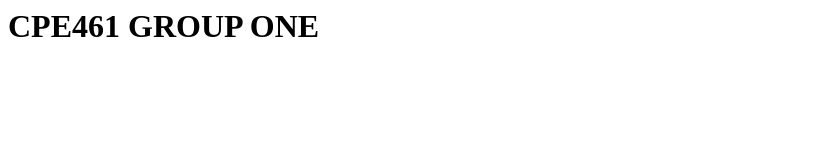
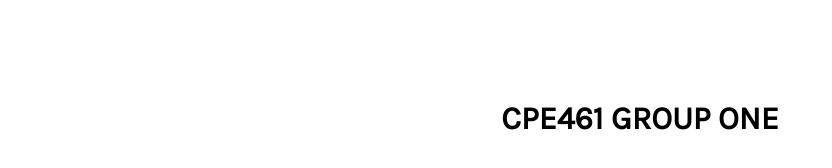
Before and after one commit to jonasmaduabuchi/cpe461group1, a plain HTML site: page index.html in a window 1280 px wide. Shown: the whole page, without its empty margins (0-832 px from the left). Drawn offline with Linux system fonts and the light colour scheme.

Commit message:
adds some styling and README

```diff
--- a/index.html
+++ b/index.html
@@ -2,6 +2,8 @@
 	<head>
 		<meta charset="UTF-8" />
 		<meta name="viewport" content="width=device-width, initial-scale=1.0" />
+		<link href="https://fonts.googleapis.com/css2?family=Karla&display=swap" rel="stylesheet" />
+		<link rel="stylesheet" href="./styles.css" />
 		<title>CPE461 GROUP ONE</title>
 	</head>
 	<body>
--- /dev/null
+++ b/styles.css
@@ -0,0 +1,10 @@
+body {
+	font-family: "Karla", sans-serif;
+	box-sizing: border-box;
+	margin: 0;
+}
+
+h1 {
+	margin-top: 100px;
+	text-align: center;
+}
```
Also changed, not shown: 2 other files.
